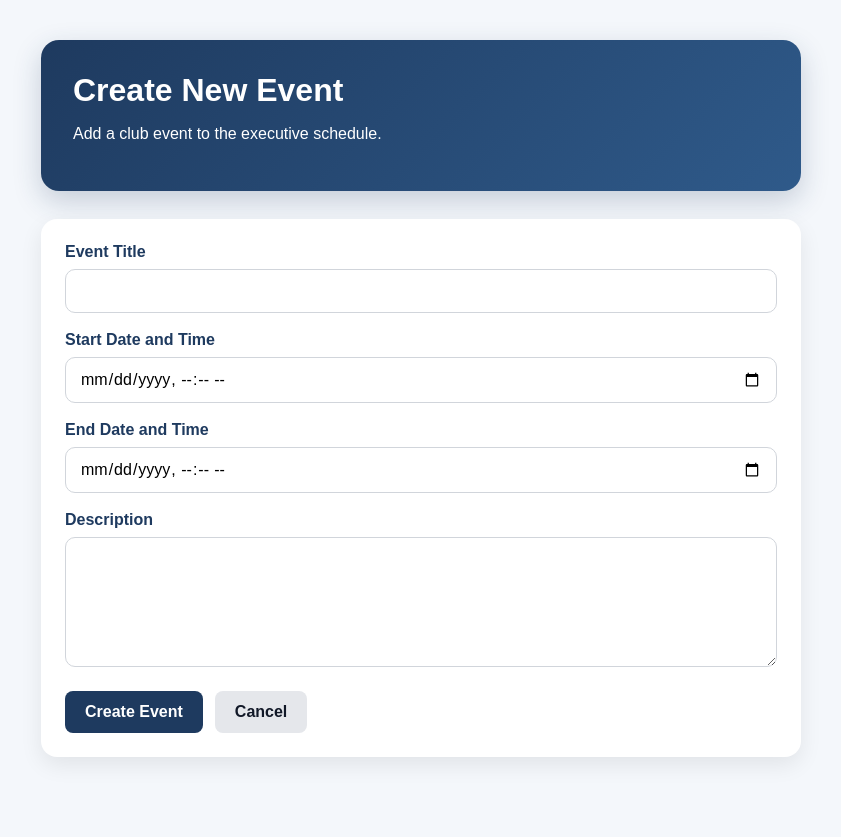
After one commit to AkhilGogineni/uvapickleballclubwebsite, a Django app: template sportscio/templates/new_event.html in a window 1280 px wide. The commit adds this page. Shown: the whole page, without its empty margins (219-1060 px from the left). Run offline with Django 5.2, Linux system fonts and the light colour scheme; the template is opened without the code that fills it, so the values that code supplies are empty.

Commit message:
basic event scheduling for execs, visible to members

```diff
--- a/mysite/settings.py
+++ b/mysite/settings.py
@@ -162,7 +162,8 @@ LOGIN_REDIRECT_URL = "/sportscio/"
 LOGOUT_REDIRECT_URL = "/login/"
 
 CLUB_EXEC_EMAILS = [
-    "william.wo2006@gmail.com",
+    # "william.wo2006@gmail.com",
+    "exec1@gmail.com"
     "exec2@gmail.com",
-    "spn7qm@virginia.edu",
+    "exec3@gmail.com",
 ]
--- /dev/null
+++ b/sportscio/templates/new_event.html
@@ -0,0 +1,163 @@
+<!DOCTYPE html>
+<html lang="en">
+<head>
+    <meta charset="UTF-8">
+    <meta name="viewport" content="width=device-width, initial-scale=1.0">
+    <title>Create Event | SportsCIO</title>
+
+    <style>
+        * {
+            box-sizing: border-box;
+        }
+
+        body {
+            margin: 0;
+            font-family: Arial, sans-serif;
+            background: #f4f7fb;
+            color: #1f2937;
+        }
+
+        .page {
+            max-width: 800px;
+            margin: 40px auto;
+            padding: 0 20px 40px;
+        }
+
+        .header {
+            background: linear-gradient(135deg, #1e3a5f, #2f5a8a);
+            color: white;
+            padding: 32px;
+            border-radius: 18px;
+            box-shadow: 0 10px 28px rgba(30, 58, 95, 0.22);
+            margin-bottom: 28px;
+        }
+
+        .header h1 {
+            margin: 0 0 10px 0;
+            font-size: 2rem;
+        }
+
+        .card {
+            background: white;
+            border-radius: 16px;
+            padding: 24px;
+            box-shadow: 0 8px 22px rgba(0, 0, 0, 0.08);
+        }
+
+        .form-group {
+            margin-bottom: 18px;
+        }
+
+        label {
+            display: block;
+            font-weight: 600;
+            margin-bottom: 8px;
+            color: #1e3a5f;
+        }
+
+        input,
+        textarea {
+            width: 100%;
+            padding: 12px 14px;
+            border: 1px solid #d1d5db;
+            border-radius: 10px;
+            font-size: 1rem;
+            font-family: inherit;
+        }
+
+        textarea {
+            min-height: 130px;
+            resize: vertical;
+        }
+
+        .error {
+            background: #fee2e2;
+            color: #991b1b;
+            border: 1px solid #fecaca;
+            padding: 12px 14px;
+            border-radius: 10px;
+            margin-bottom: 18px;
+        }
+
+        .button-row {
+            display: flex;
+            gap: 12px;
+            margin-top: 20px;
+            flex-wrap: wrap;
+        }
+
+        .btn-primary,
+        .btn-secondary {
+            display: inline-block;
+            padding: 12px 20px;
+            border-radius: 8px;
+            text-decoration: none;
+            font-weight: 600;
+            border: none;
+            cursor: pointer;
+            font-size: 1rem;
+        }
+
+        .btn-primary {
+            background: #1e3a5f;
+            color: white;
+        }
+
+        .btn-primary:hover {
+            background: #2f5a8a;
+        }
+
+        .btn-secondary {
+            background: #e5e7eb;
+            color: #111827;
+        }
+
+        .btn-secondary:hover {
+            background: #d1d5db;
+        }
+    </style>
+</head>
+<body>
+    <div class="page">
+        <div class="header">
+            <h1>Create New Event</h1>
+            <p>Add a club event to the executive schedule.</p>
+        </div>
+
+        <div class="card">
+            {% if error %}
+                <div class="error">{{ error }}</div>
+            {% endif %}
+
+            <form method="POST">
+                {% csrf_token %}
+
+                <div class="form-group">
+                    <label for="title">Event Title</label>
+                    <input type="text" id="title" name="title" required>
+                </div>
+
+                <div class="form-group">
+                    <label for="start_time">Start Date and Time</label>
+                    <input type="datetime-local" id="start_time" name="start_time" required>
+                </div>
+
+                <div class="form-group">
+                    <label for="end_time">End Date and Time</label>
+                    <input type="datetime-local" id="end_time" name="end_time" required>
+                </div>
+
+                <div class="form-group">
+                    <label for="description">Description</label>
+                    <textarea id="description" name="description"></textarea>
+                </div>
+
+                <div class="button-row">
+                    <button type="submit" class="btn-primary">Create Event</button>
+                    <a href="{% url 'exec_profile' %}" class="btn-secondary">Cancel</a>
+                </div>
+            </form>
+        </div>
+    </div>
+</body>
+</html>
--- a/sportscio/urls.py
+++ b/sportscio/urls.py
@@ -10,4 +10,5 @@ urlpatterns = [
     path("announcements/", views.announcements_view, name="announcements"),
     path("api/announcements/create/", views.create_announcement, name="create_announcement"),
     path("api/announcements/", views.get_announcements, name="get_announcements"),
+    path("exec/new-event/", views.new_event_view, name="new_event"),
 ]
```
Also changed, not shown: mysite/urls.py (+0 -20 lines), sportscio/models.py (+14 -0 lines), sportscio/templates/profile_exec.html (+88 -7 lines), sportscio/templates/profile_user.html (+41 -15 lines), sportscio/views.py (+35 -4 lines), sportscio/migrations/0003_event.py (added).
